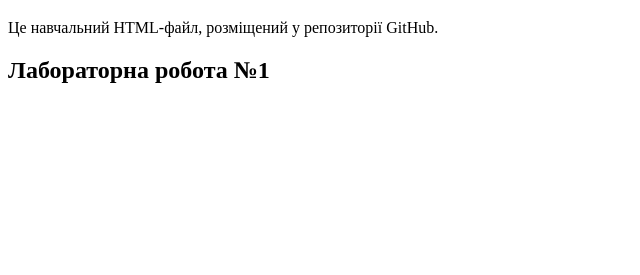
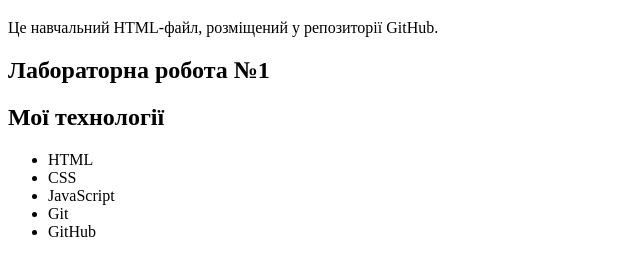
Before and after one commit to tanamana2102-prog/web-technologies-lab, a plain HTML site: page index.html in a window 1280 px wide. Shown: the part 61-336 px from the top of the page, without its empty margins (0-640 px from the left). Drawn offline with Linux system fonts and the light colour scheme.

Commit message:
Update technologies list

```diff
--- a/index.html
+++ b/index.html
@@ -8,5 +8,13 @@
 <h1>Мій перший проєкт на GitHub</h1>
 <p>Це навчальний HTML-файл, розміщений у репозиторії GitHub.</p>
 <h2>Лабораторна робота №1</h2>
+  <h2>Мої технології</h2>
+<ul>
+    <li>HTML</li>
+    <li>CSS</li>
+    <li>JavaScript</li>
+    <li>Git</li>
+    <li>GitHub</li>
+</ul>
 </body>
 </html>
```
